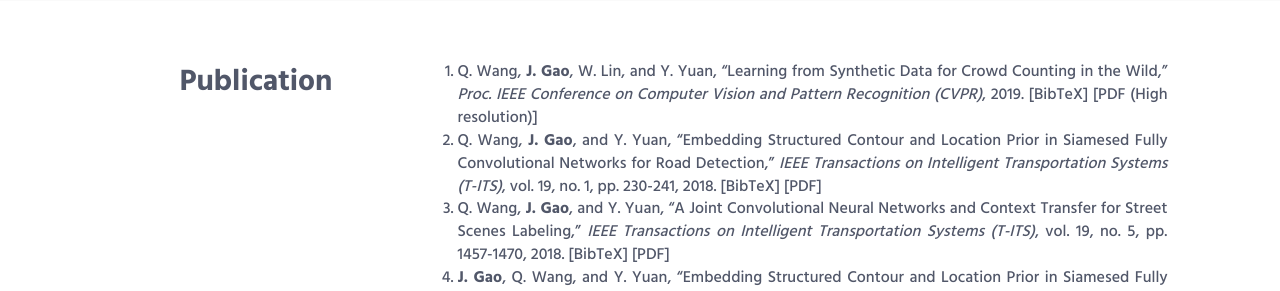
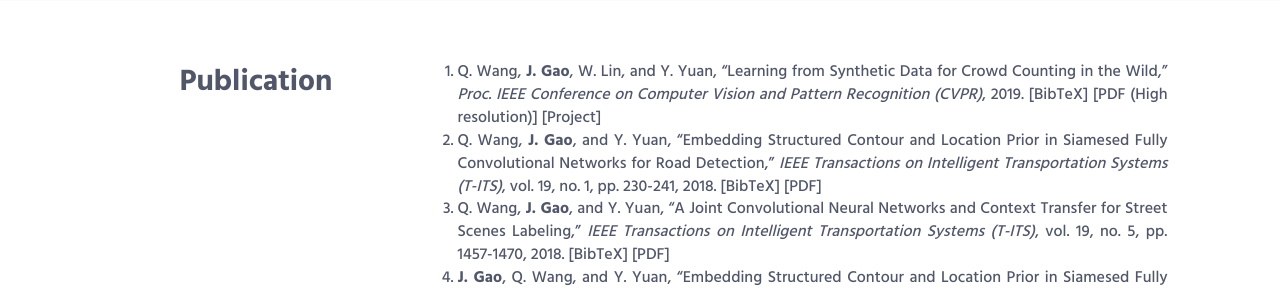
Before and after one commit to gjy3035/gjy3035.github.io, a Jekyll site: the page index.html, which Jekyll copies as it is, in a window 1280 px wide and 900 px high, scrolled down 1177 px. Shown: the part 155-446 px from the top of the window. Built offline with Jekyll 4.4.1, drawn with Linux system fonts in a browser that asks for light colours.

Commit message:
Update index.html

```diff
--- a/index.html
+++ b/index.html
@@ -222,6 +222,7 @@
 							<li style="text-align:justify;">Q. Wang, <b>J. Gao</b>, W. Lin, and Y. Yuan, “Learning from Synthetic Data for Crowd Counting in the Wild,” <i>Proc. IEEE Conference on Computer Vision and Pattern Recognition (CVPR)</i>, 2019.
                             <a href="javascript:toggleBibtex('gao2019conf_learning')">[BibTeX]</a>
 			    <a href='pdf/CC_Wild_0308_cvpr2019.pdf'>[PDF (High resolution)]</a>
+			    <a href='https://gjy3035.github.io/GCC-CL/'>[Project]</a>
 			<div id="bib_gao2019conf_learning" class="bibtex noshow">
 <pre>@inproceedings{gao2019conf_learning,
   title={Learning from Synthetic Data for Crowd Counting in the Wild},
```
